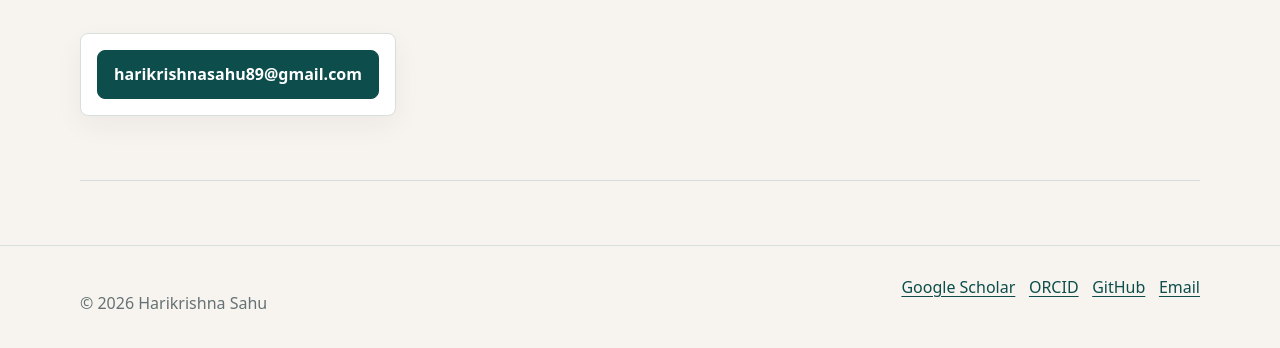
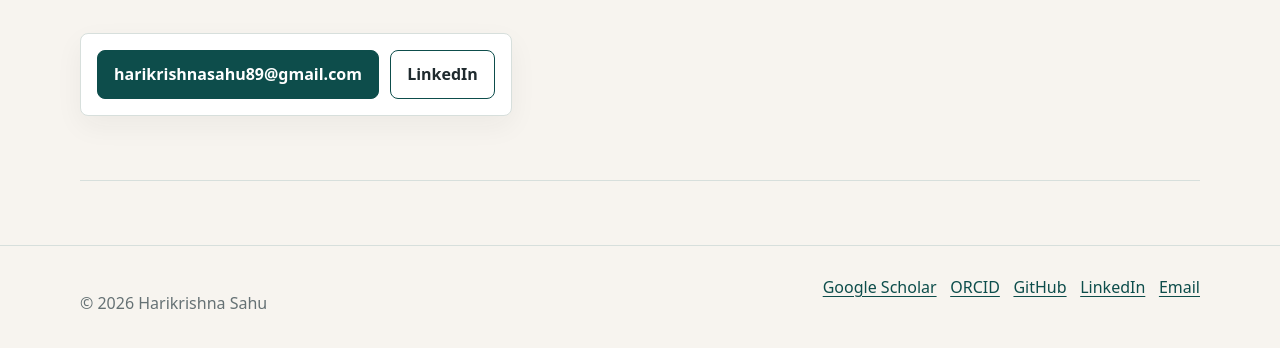
Before and after one commit to harikrishna-chem/harikrishna-chem.github.io, an Eleventy site: page src/contact.njk in a window 1280 px wide. Shown: the part 316-664 px from the top of the page. Built offline with nearby package versions, Linux system fonts and the light colour scheme; Eleventy itself is replaced by a stand-in of ours; files that its build step writes are made by us from their sources.

Commit message:
Add LinkedIn profile link

```diff
--- a/src/_data/site.json
+++ b/src/_data/site.json
@@ -18,6 +18,10 @@
     {
       "label": "GitHub",
       "url": "https://github.com/harikrishna-chem"
+    },
+    {
+      "label": "LinkedIn",
+      "url": "https://www.linkedin.com/in/harikrishna-chem/"
     }
   ],
   "nav": [
--- a/src/assets/css/site.css
+++ b/src/assets/css/site.css
@@ -537,6 +537,8 @@ h3 {
 
 .contact-panel {
   display: inline-flex;
+  flex-wrap: wrap;
+  gap: 0.7rem;
   margin-top: 1rem;
   padding: 1rem;
 }
--- a/src/contact.njk
+++ b/src/contact.njk
@@ -10,5 +10,6 @@ section: contact
   <p class="lede">For research, collaboration, or professional inquiries, email is the best place to start.</p>
   <div class="contact-panel">
     <a class="button" href="mailto:{{ site.email }}">{{ site.email }}</a>
+    <a class="button button--ghost" href="https://www.linkedin.com/in/harikrishna-chem/">LinkedIn</a>
   </div>
 </section>
```
